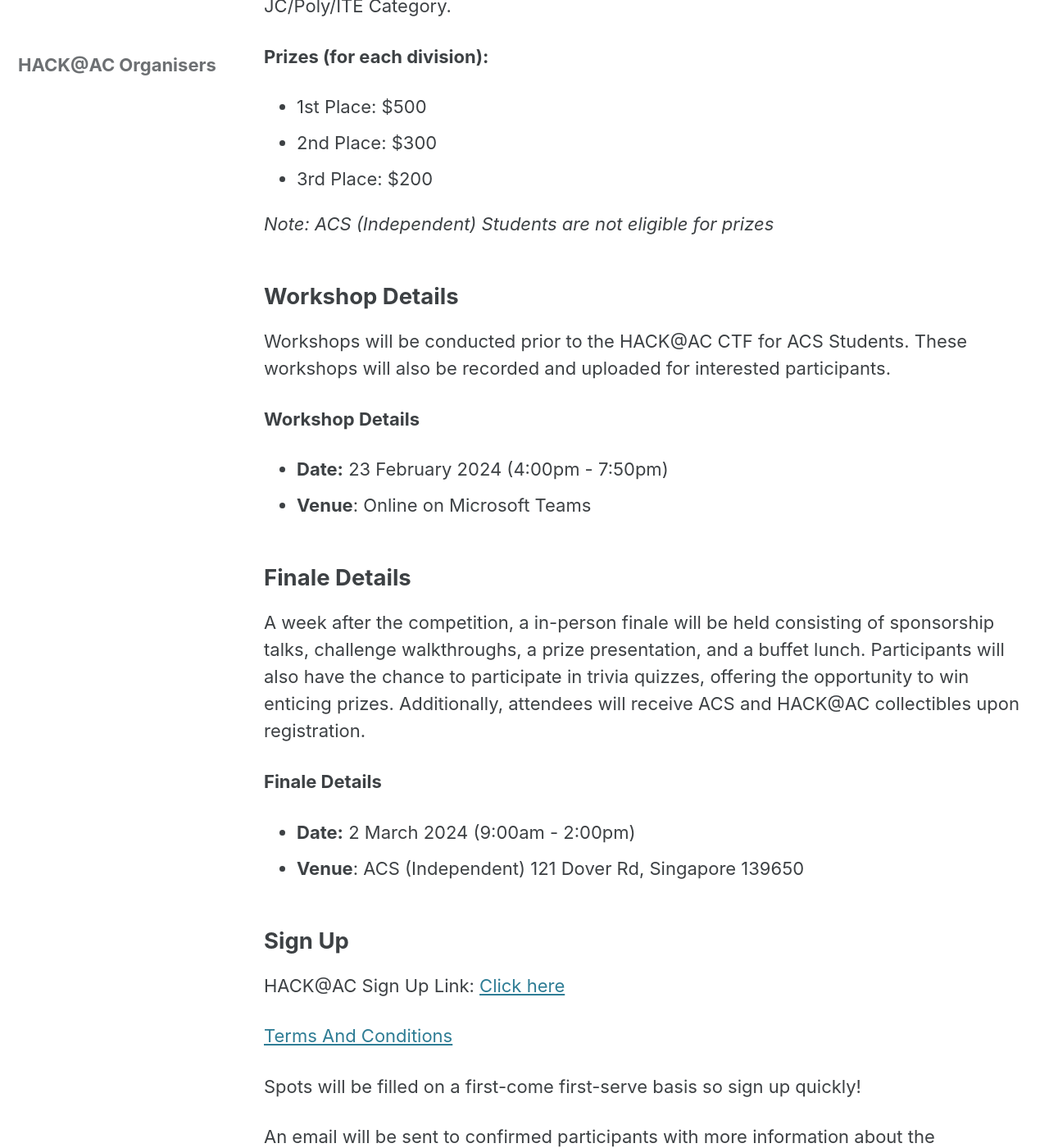
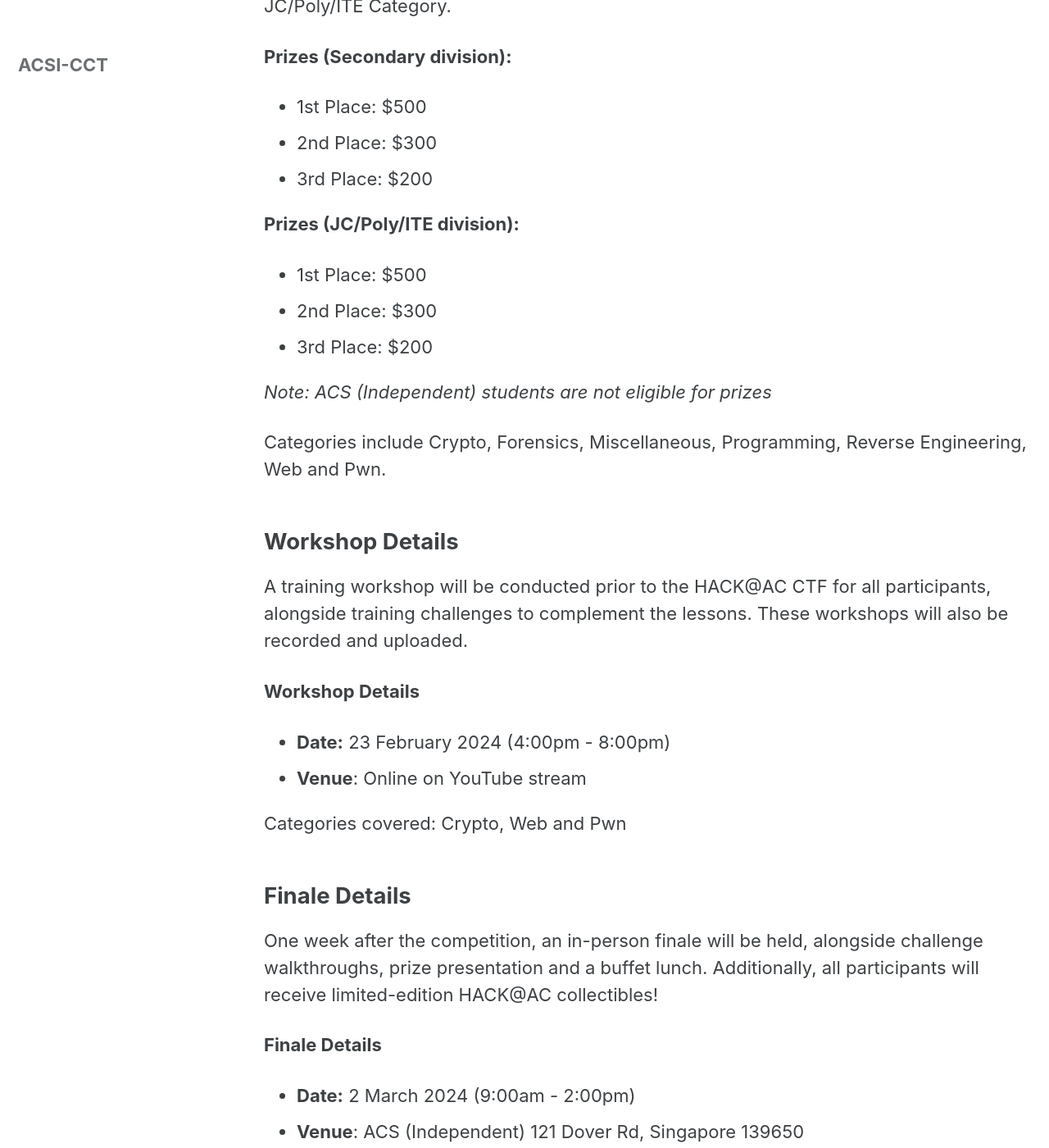
Before and after one commit to 8059blank/8059blank.github.io, a Jekyll site: the page built from _posts/hackac/2023-09-12-HACK@AC Information.md, in a window 1280 px wide and 1400 px high, scrolled down 618 px. Shown: the whole window at 82% size. Built offline with Jekyll 4.4.1, drawn with Linux system fonts in a browser that asks for light colours; cached includes are drawn as plain includes; nearby versions of some CDN libraries; some of the changed text lies outside the part shown.

Commit message:
More updates regarding HACK@AC workshop

```diff
--- a/_posts/hackac/2023-09-12-HACK@AC Conditions.md
+++ b/_posts/hackac/2023-09-12-HACK@AC Conditions.md
@@ -4,7 +4,7 @@
 image: ../events/hack.png
 categories: hackac
 author:
-  name: HACK@AC Organisers
+  name: ACSI-CCT
 ---
 ## General Terms and Conditions
 
@@ -17,7 +17,7 @@
 
 
 ### On Conduct:
-1) I am aware that any information disclosed and skills imparted during the Camp are for awareness, educational and/or illustrative purposes only. Any misuse or unauthorised use of any information or computer material is prohibited under the Computer Misuse Act (Cap 50A), the breach of which may lead to prosecution under Singapore law.
+1) I am aware that any information disclosed and skills imparted during the Workshop/Competition are for awareness, educational and/or illustrative purposes only. Any misuse or unauthorised use of any information or computer material is prohibited under the Computer Misuse Act (Cap 50A), the breach of which may lead to prosecution under Singapore law.
 
 2) I undertake that I will not engage in the unethical misuse or unauthorised use of any information or computer material. I will not carry out any acts of sabotage, tampering, misuse, or attacks on other participants or outside of the competition environment.
 
--- a/_posts/hackac/2023-09-12-HACK@AC Information.md
+++ b/_posts/hackac/2023-09-12-HACK@AC Information.md
@@ -4,8 +4,9 @@
 image: ../events/hack.png
 categories: hackac
 author:
-  name: HACK@AC Organisers
+  name: ACSI-CCT
 ---
+
 ## Competition Details
 
 HACK@AC is a Capture-The-Flag competition, where participants play to earn points by solving problems relating to cryptography, data security, and other prominent cybersecurity issues.
@@ -17,24 +18,33 @@
 
 There will be 2 divisions with separate prize pools: Secondary school Category and JC/Poly/ITE Category.
 
-**Prizes (for each division):**
+**Prizes (Secondary division):**
 * 1st Place: $500
 * 2nd Place: $300
 * 3rd Place: $200
 
-*Note: ACS (Independent) Students are not eligible for prizes*
+**Prizes (JC/Poly/ITE division):**
+* 1st Place: $500
+* 2nd Place: $300
+* 3rd Place: $200
+
+*Note: ACS (Independent) students are not eligible for prizes*
+
+Categories include Crypto, Forensics, Miscellaneous, Programming, Reverse Engineering, Web and Pwn.
 
 ## Workshop Details
 
-Workshops will be conducted prior to the HACK@AC CTF for ACS Students. These workshops will also be recorded and uploaded for interested participants.
+A training workshop will be conducted prior to the HACK@AC CTF for all participants, alongside training challenges to complement the lessons. These workshops will also be recorded and uploaded.
 
 **Workshop Details**
-* **Date:** 23 February 2024 (4:00pm - 7:50pm)
-* **Venue**: Online on Microsoft Teams
+* **Date:** 23 February 2024 (4:00pm - 8:00pm)
+* **Venue**: Online on YouTube stream
+
+Categories covered: Crypto, Web and Pwn
 
 ## Finale Details
 
-A week after the competition, a in-person finale will be held consisting of sponsorship talks, challenge walkthroughs, a prize presentation, and a buffet lunch. Participants will also have the chance to participate in trivia quizzes, offering the opportunity to win enticing prizes. Additionally, attendees will receive ACS and HACK@AC collectibles upon registration.
+One week after the competition, an in-person finale will be held, alongside challenge walkthroughs, prize presentation and a buffet lunch. Additionally, all participants will receive limited-edition HACK@AC collectibles!
 
 **Finale Details**
 * **Date:** 2 March 2024 (9:00am - 2:00pm)
@@ -42,7 +52,7 @@
 
 ## Sign Up
 
-HACK@AC Sign Up Link: [Click here](https://forms.office.com/r/7CJueshvk1)
+[HACK@AC Sign Up Link](https://forms.office.com/r/7CJueshvk1)
 
 [Terms And Conditions](https://8059blank.github.io/hackac/HACK@AC-Conditions/)
 
@@ -69,14 +79,14 @@
   * Obtaining or attempting to obtain illegal access to computer systems
 
 * Each participant is required to be an existing student from a local educational institution, verified as follows:
-  * Each participant is required to use an email address from a Singapore educational institution (Integrated Programme, Secondary School, JC, Polytechnic or ITE) for successful registration
+  * Each participant is required to use an email address from a Singapore educational institution (secondary school or JC/Poly/ITE) for successful registration
   * Each prize winner will be required to present a proof of study
 
-* To ensure fairness, any team wholly or partially consisting of the following personnel will not be eligible for prizes:
-  * A participant who is not an existing student from a local educational institution
+* To ensure fairness, any team wholly or partially consisting of the following may not participate/will not be eligible for prizes:
+  * A participant who is not an existing student from a local secondary school or JC/Poly/ITE
   * Personnel from ACS(I) involved in the organisation of HACK@AC
   * Existing ACS(I) RTS Members
-  * ACS(I) Students
+  * Other ACS(I) Students
 
 * All decisions made by the organisers are final, including decisions on eligibility, awarding of prizes, cheating or misconduct, termination of activity, or disqualification. The organisers reserve the right to change the rules where required.
 
@@ -86,43 +96,22 @@
 
 A: There will be several challenges per category. If you want to know the exact number, you'll have to join to find out ;)
 
-
-
 Q: What training or skills would I need to prepare for the CTF?
 
-A: Here are some online resources that will help you get started in your preparation for CTF competitions:
+A: The workshop will cover some basic skills which will be useful for the CTF. However, challenges in the CTF will require skills beyond what is covered in the workshop.
+
+In addition, here are some online resources that will help you get started in your preparation for CTF competitions:
 
 * [Over The Wire](https://overthewire.org/wargames/)
-
 * [Hack The Box](https://hackthebox.eu)
-
 * [Try Hack Me](https://tryhackme.com)
-
 * [Vuln Hub](https://vulnhub.com)
 
-  These resources will help you build a good foundation around the skill-set and critical thinking required to solve CTF challenges. In addition, write-ups on solving challenges in past CTF competitions may be found online. These write-ups would also provide you a good understanding of how CTF challenges may be solved.
-
-
-
-Q: Is there a winner for each challenge/category?
-
-A: No, winners are decided based on the overall score, subject to follow up verification.
-
-
+These resources will help you build a good foundation around the skill-set and critical thinking required to solve CTF challenges. In addition, write-ups on solving challenges in past CTF competitions may be found online. These write-ups would also provide you a good understanding of how CTF challenges may be solved.
 
 Q: What do I need to prepare for the competition?
 
-A: All participants are required to use their own laptops. The minimum specifications **recommended** of participants’ laptops are as follows:
-
-- Processor: Intel Core i5 Processor
-- Memory: 8GB Ram
-- Storage: Min 80GB HDD
-- Connectivity: Wireless and Wired Internet Connection
-- Operating Systems: Windows
-
-Recommended Software: VMWare Workstation Player/VirtualBox
-
-
+A: All participants are required to setup their own system. Some challenges will require a Unix-based system to solve. You may wish to setup a virtual machine if you do not have one.
 
 Q: What is the format of the competition?
 
```
Also changed, not shown: other parts of _posts/hackac/2023-09-12-HACK@AC Information.md (+1 -1 lines).
